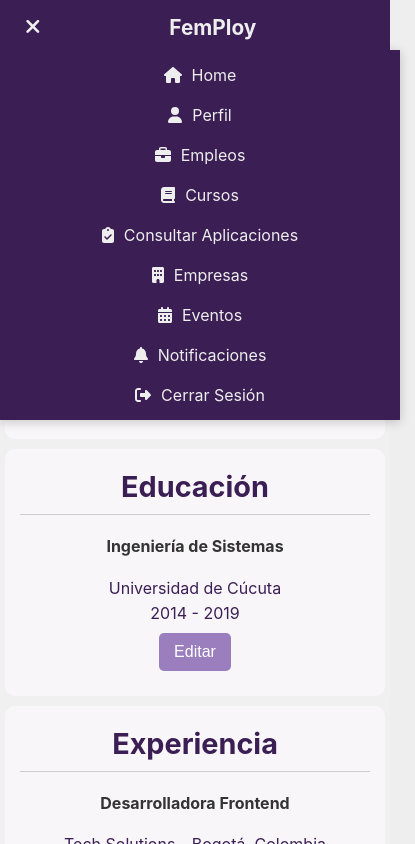
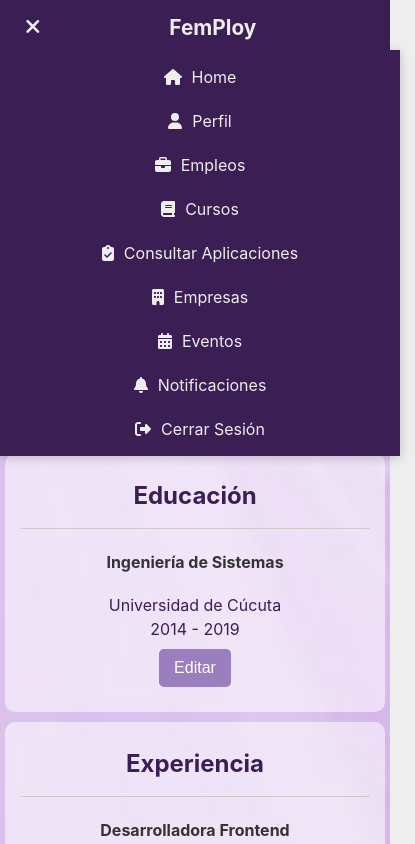
Before and after one commit to YenyVillalba/miprueba, a React (Create React App) app: page /Perfil in a window 390 px wide. Shown: the top 844 px of the page, 415 px wide, since content can reach past the window. Built offline with nearby package versions, Linux system fonts and the light colour scheme.

Commit message:
Update Perfil.module.css

```diff
--- a/src/Styles/Perfil.module.css
+++ b/src/Styles/Perfil.module.css
@@ -1,4 +1,3 @@
-/* Estilos generales */
 .container {
   display: flex;
   flex-direction: column;
@@ -33,17 +32,18 @@
 }
 
 .box {
-  height: auto;
+   height: auto;
   background-color: rgba(253, 251, 255, 0.6);
   color: #333;
-  margin: 20px 0;
+  margin: 60px 5px 5px 5px;
+
   padding: 10px;
   border-radius: 10px;
   border-image-width: 10px;
 }
 
 .box h3 {
-  font-size: 2rem;
+  font-size: 1.5rem;
   text-align: center;
   color: #3b1e54;
   margin-top: 5px;
@@ -51,7 +51,7 @@
 }
 
 .box h4 {
-  font-size: 1rem;;
+  font-size: .5rem;;
   text-align: center;
 }
 .box p{
@@ -83,13 +83,14 @@
 .editButton {
   display: block;
   margin: 10px auto;
-  padding: 10px 15px;
-  background-color: #9b7ebd;
+   background-color: #9b7ebd;
   color: white;
   border: none;
   border-radius: 5px;
   cursor: pointer;
   text-align: center;
+  padding: 6px 12px;
+  font-size: 1rem;
 }
 
 .editButton:right {
@@ -109,11 +110,13 @@
 }
 
 .suggestedFriendsSection {
-  background-color: rgba(255, 255, 255, 0.8);
-  padding: 20px;
+  margin-top: 50px;
+  background-color: rgba(255, 255, 255, 0.4);
+  padding: 50px;
   border-radius: 8px;
   box-shadow: 0 4px 8px rgba(0, 0, 0, 0.1);
-  width: 250px;
+  width: 200px;
+
 }
 
 .suggestedFriendsList {
@@ -134,6 +137,7 @@
   padding: 20px;
   border-radius: 8px;
   box-shadow: 0px 4px 8px rgba(0, 0, 0, 0.1);
+  margin: 0%;
 }
 
 .suggestedFriendImage {
@@ -179,7 +183,8 @@
 .box p {
   margin: 5px;
   text-align: center;
-  font-size: 1.1rem;
+  font-size: 0.8rem;
+  line-height: 1.2rem;
 }
 
 .coverPhotoSection {
@@ -253,85 +258,18 @@
   text-align: center;
 }
 
-.footer {
-  background-color: #3B1E54;
-  color: #EEEEEE;
-  padding: 20px 10px;
-  text-align: center;
-  border-top: 2px solid #9B7EB0;
-  margin-top: 20px;
-  border-radius: 5px;
-}
+@media (max-width: 600px) {
 
-.footerContent {
-  display: block;
-  justify-content: space-between;
-  max-width: 800px;
-  margin: 0 auto;
-}
-
-.footer p{
-  text-align: center;
-}
-
-.footerSection {
-  text-align: center;
-  margin: 10px 0;
-  min-width: 200px;
-}
-
-.footerSection h4 {
-  font-size: 1.9rem;
-  color: #9B7EB0;
-  margin-bottom: 5px;
-}
-
-.footerSection p
-{
-  margin-top: 0%;
-  padding: 0;
-  font-size: 1rem;
-  color: #E0E0E0;
-  text-align: center;
-  width: 50%;
-  margin-left: auto;
-  margin-right: auto;
-}
+  .container {
+    padding: 5px;
+       background-color: #f0f0f0;
+  }
 
 
-
-.footerBottom {
-  margin-top: 0;
-  font-size: 0.7rem;
-  color: #E0E0E0;
-  text-align: center;
-  padding: 10px 0;
-
-}
-
-.footerBottom p {
-  text-align: center;
-  font-size: 1rem;
-  margin: 0;
-    width: 100%;
-}
-
-/* Media Queries para hacer el diseño más responsivo */
-
-/* Para pantallas pequeñas (móviles) */
-@media (max-width: 600px) {
-  /* Ajuste del contenedor general */
-  .container {
-    padding: 5px; /* Reducir padding en pantallas pequeñas */
-    background-image: none; /* Desactivar imagen de fondo para mejorar rendimiento */
-    background-color: #f0f0f0; /* Establecer un color de fondo sólido */
-  }
-
-  /* Ajuste de la sección de perfil */
   .profileContentWrapper {
-    flex-direction: column; /* Cambiar a columna en pantallas pequeñas */
-    margin-right: 0; /* Eliminar margen derecho */
-    margin-top: 10px; /* Reducir el margen superior */
+    flex-direction: column;
+    margin-right: 0;
+    margin-top: 10px;
   }
 
   .profileContent {
@@ -339,14 +277,14 @@
     margin-right: 0;
   }
 
-  /* Ajuste de la imagen de perfil */
+
   .profileImageContainer {
     justify-content: center;
     margin: 10px 0;
   }
 
   .profileImage {
-    width: 120px; /* Reducir tamaño de la imagen en pantallas pequeñas */
+    width: 120px;
     height: 120px;
   }
 
@@ -357,7 +295,7 @@
   }
 
   .box h3 {
-    font-size: 1.6rem; /* Reducir tamaño de fuente del título */
+    font-size: 1rem; /* Reducir tamaño de fuente del título */
   }
 
   .box h4, .box p {
@@ -411,6 +349,7 @@
   .addFriendButton {
     padding: 6px 12px;
     font-size: 0.9rem; /* Reducir tamaño del botón */
+    margin-right: 10px;
   }
 
   /* Ajuste de las notificaciones de trabajos */
@@ -422,26 +361,6 @@
     font-size: 0.9rem; /* Reducir tamaño de fuente */
   }
 
-  /* Ajuste de la sección de pie de página */
-  .footer {
-    padding: 15px;
-  }
-
-  .footerSection {
-    min-width: 100%;
-  }
-
-  .footerSection h4 {
-    font-size: 1.5rem;
-  }
-
-  .footerSection p {
-    font-size: 0.9rem;
-  }
-
-  .footerBottom {
-    font-size: 0.8rem;
-  }
 
   /* Ajustes para la imagen de portada */
   .coverPhotoSection {
@@ -480,7 +399,8 @@
   }
 
   .box h3 {
-    font-size: 1.8rem; /* Ajustar tamaño de título */
+    padding: 10px;
+    font-size: 1.5rem; /* Ajustar tamaño de título */
   }
 
   .box h4, .box p {
@@ -499,19 +419,27 @@
 
   /* Ajustes para los amigos sugeridos */
   .suggestedFriendsSection {
-    width: 100%;
-    padding: 15px;
+    margin-top: 20px;
+    width: 93%;
+    max-width: 100%;
+        padding: 15px;
+
   }
 
   .suggestedFriend {
     flex-direction: row; /* Disposición en fila */
     justify-content: space-between;
     align-items: center;
+    padding: 10px;
   }
 
   /* Ajustes para las notificaciones de trabajos */
   .jobNotificationItem {
     font-size: 1rem;
+  }
+  body {
+    font-size: 14px;
+    line-height: 1.5rem;
   }
 }
 
@@ -548,19 +476,10 @@
     padding: 10px 15px;
   }
 
-  .footer {
-    padding: 20px;
-  }
 
-  .footerSection h4 {
-    font-size: 1.9rem;
-  }
-
-  .footerSection p {
-    font-size: 1rem;
-  }
-
-  .footerBottom {
-    font-size: 1rem;
+}
+@media (min-width: 1024px) {
+  .box {
+    margin-bottom: 20px; /* Reduce el margen inferior en pantallas grandes */
   }
 }
```
